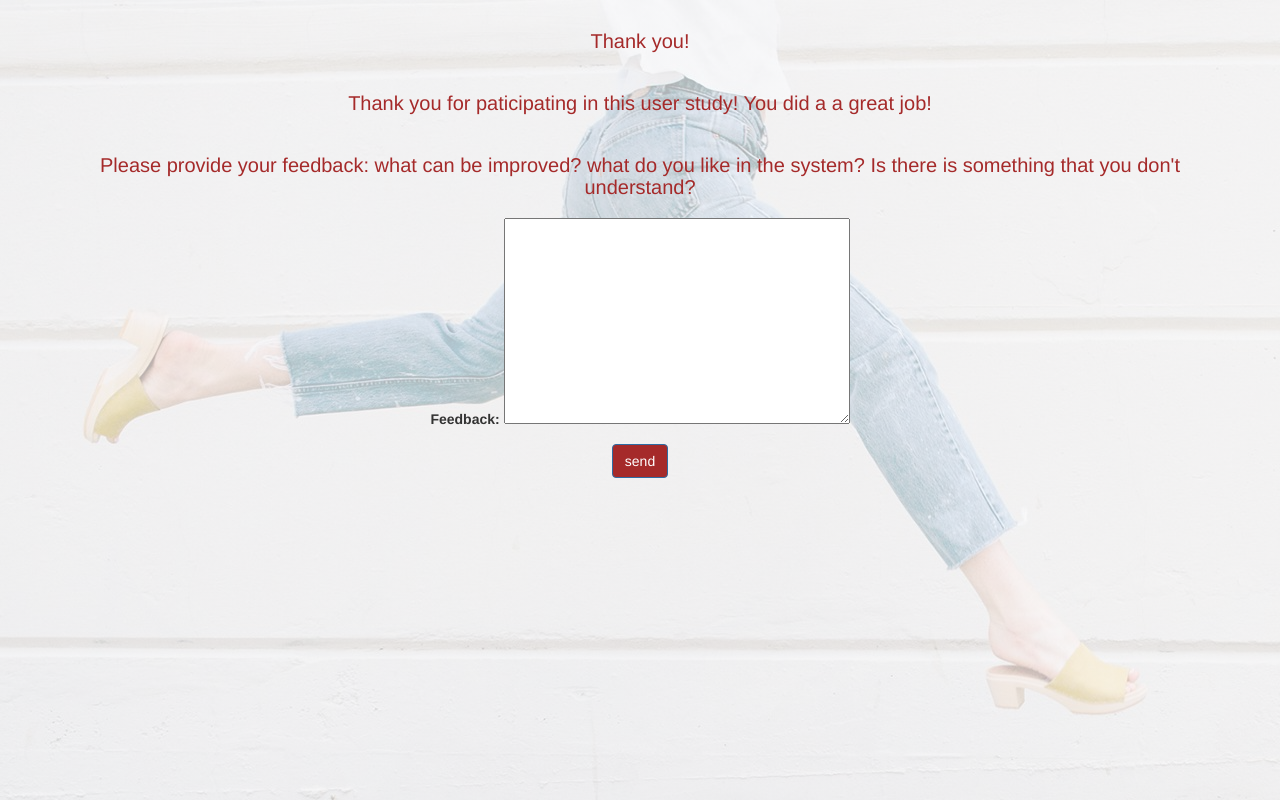
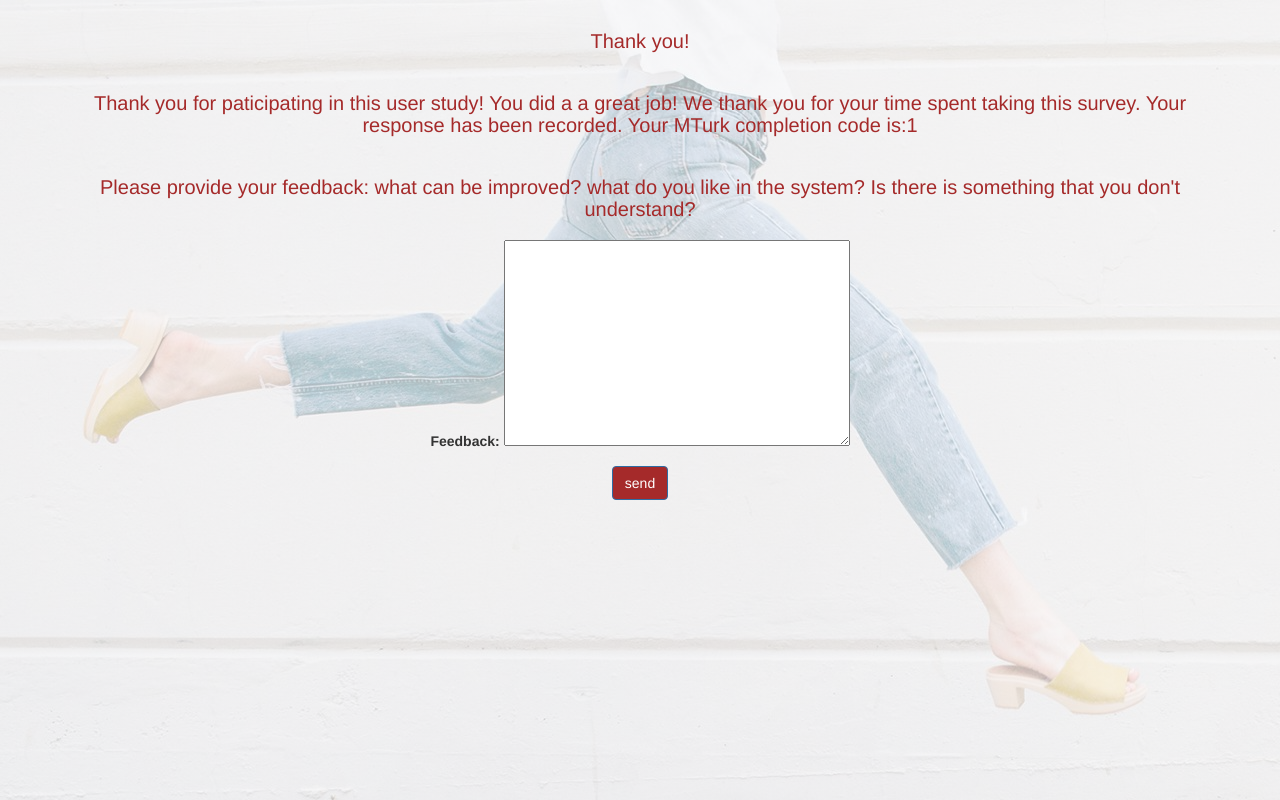
Before and after one commit to Seplanna/WebApiFashionSearch, a Django app: page /end_the_game/1/ in a window 1280 px wide. Run offline with Django 3.2, Linux system fonts and the light colour scheme; tables that the repository leaves empty hold one stand-in row (values such as "Sample post"); some libraries are stand-ins or nearby versions.

Commit message:
MTurk code

```diff
--- a/search/views.py
+++ b/search/views.py
@@ -331,6 +331,11 @@ def EndGame(request, game_id):
     task = game.task
     task_id = task.id
     form = FeedbackForm(request.POST or None)
+    task_code = task.task_code
+    while(len(OneTask.objects.filter(task_code=task_code)) > 1):
+        task.task_code = np.random.randint(0,1000000)
+        task_code = task.task_code
+        task.save()
     if request.method == 'POST':
         if form.is_valid():
             print(form.cleaned_data)
--- a/shoes/models.py
+++ b/shoes/models.py
@@ -8,6 +8,7 @@ class OneTask(models.Model):
     methods = models.CharField(max_length=10)
     images = models.CharField(max_length=128)
     task_number = models.IntegerField(default=-1)
+    task_code = models.IntegerField(default=-1)
     iteration = models.IntegerField(default=0)
 
     def __str__(self):
--- a/shoes/views.py
+++ b/shoes/views.py
@@ -19,7 +19,7 @@ def ChooseTask(user_id):
 
     used_tasks = [task_number.task_number for task_number in OneTask.objects.all() if
                   task_number.iteration == n_images]
-    all_tasks = open("static/text_files/tasks1.txt").readlines()[:-1]
+    all_tasks = open("static/text_files/tasks1.txt").readlines()[:-1][:5]
     free_tasks = [i for i in range(len(all_tasks)) if i not in used_tasks]
     if len(free_tasks) == 0:
         free_tasks = [i for i in range(len(all_tasks))]
--- a/templates/search/end_5_sessions.html
+++ b/templates/search/end_5_sessions.html
@@ -31,6 +31,10 @@
                     <h1 class="title2">Thank you!</h1>
                     <h1 class="title2">Thank you for paticipating in this user study!
                         You did a a great job!
+                        We thank you for your time spent taking this survey.
+                        Your response has been recorded.
+
+                        Your MTurk completion code is:{{ task_code }}
                     </h1>
                     <h1 class="title2"> Please provide your feedback: what can be improved?
                         what do you like in the system?
```
